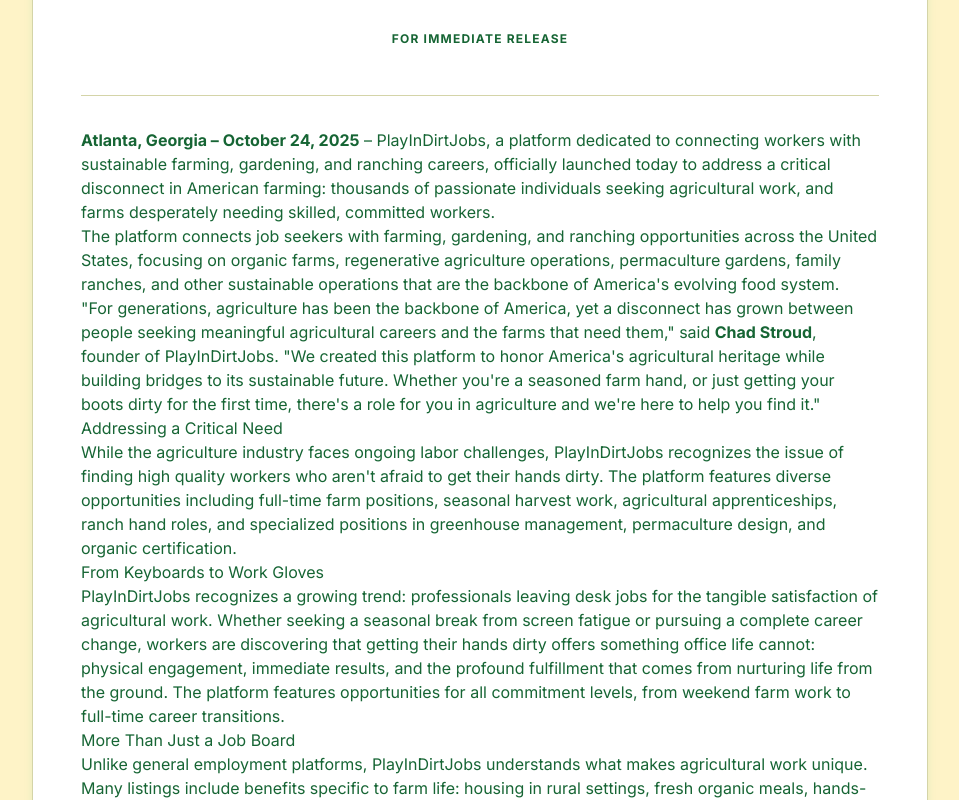
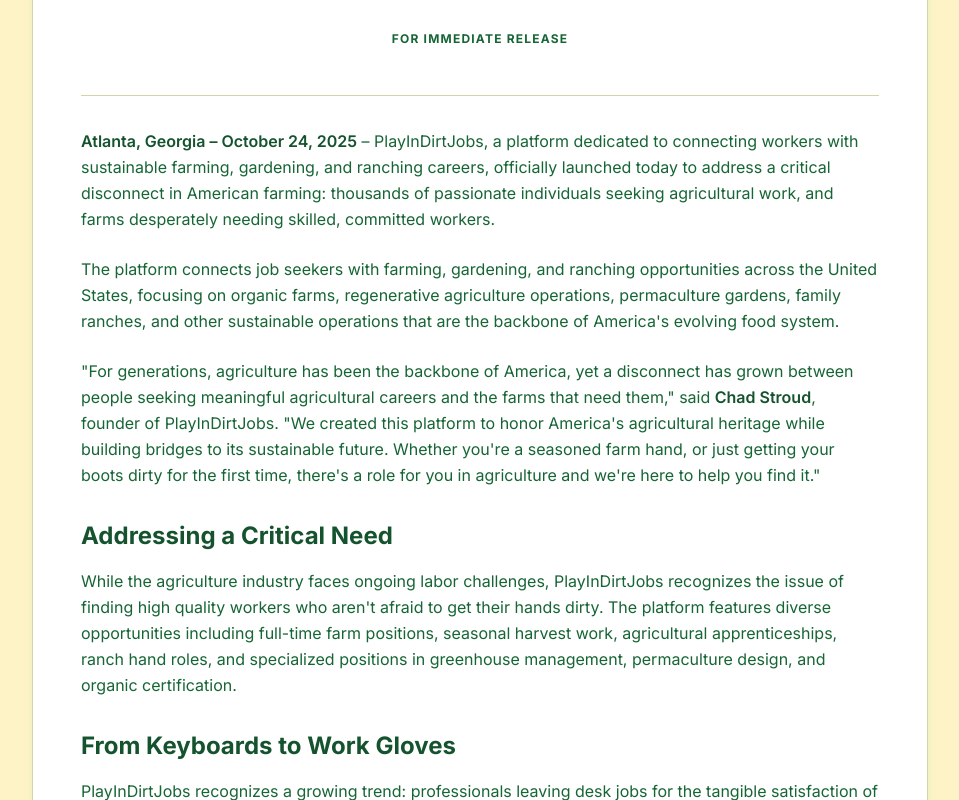
Before and after one commit to stroudcr/playindirtjobs, a Next.js app: page /press/releases/agriculture-worker-shortage-meets-office-burnout in a window 1280 px wide. Shown: the part 840-1640 px from the top of the page, without its empty margins (160-1119 px from the left). Built offline with nearby package versions, Linux system fonts and the light colour scheme; no server answers.

Commit message:
Press Update Bug 3

```diff
--- a/app/press/releases/agriculture-worker-shortage-meets-office-burnout/page.tsx
+++ b/app/press/releases/agriculture-worker-shortage-meets-office-burnout/page.tsx
@@ -169,12 +169,11 @@
 
               {/* Press Release Body */}
               <div
-                className="prose prose-lg max-w-none text-forest-light
-                  prose-headings:text-forest prose-headings:font-bold
-                  prose-h2:text-2xl prose-h2:mt-8 prose-h2:mb-4
-                  prose-p:mb-4 prose-p:leading-relaxed
-                  prose-a:text-primary prose-a:no-underline hover:prose-a:underline
-                  prose-strong:text-forest prose-strong:font-semibold"
+                className="max-w-none
+                  [&>h2]:text-2xl [&>h2]:font-bold [&>h2]:text-forest [&>h2]:mt-8 [&>h2]:mb-4
+                  [&>p]:text-forest-light [&>p]:mb-6 [&>p]:leading-relaxed [&>p]:text-base
+                  [&_a]:text-primary [&_a]:no-underline [&_a]:hover:underline
+                  [&_strong]:text-forest [&_strong]:font-semibold"
                 dangerouslySetInnerHTML={{ __html: release.content }}
               />
 
```
